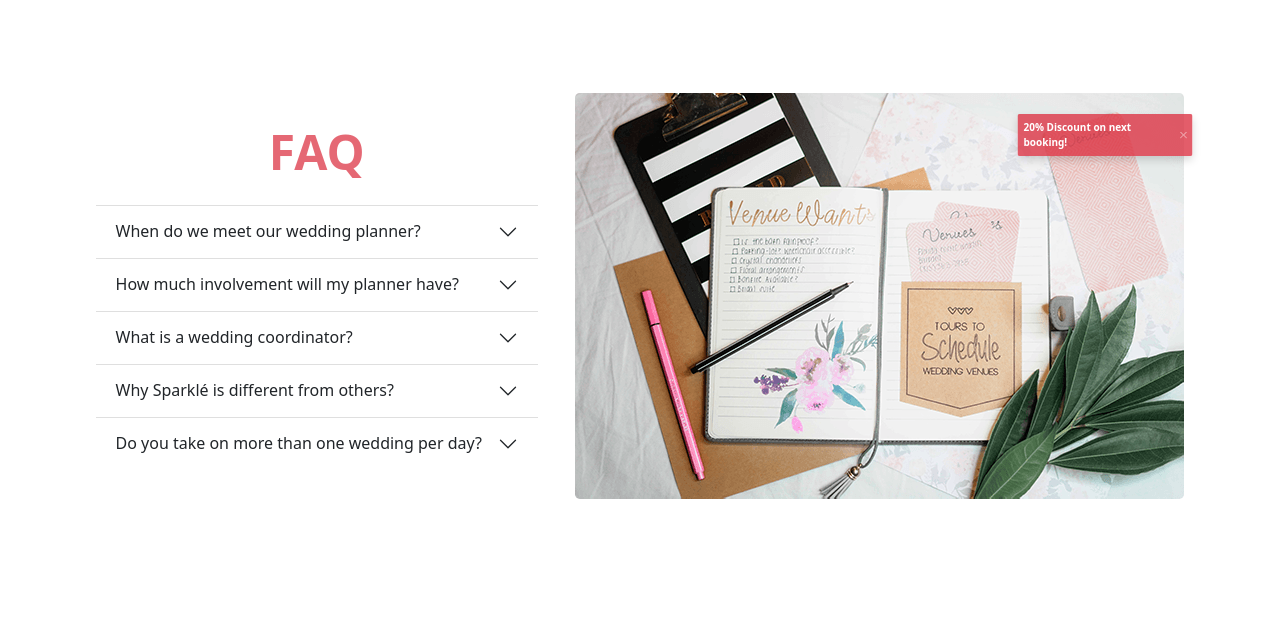
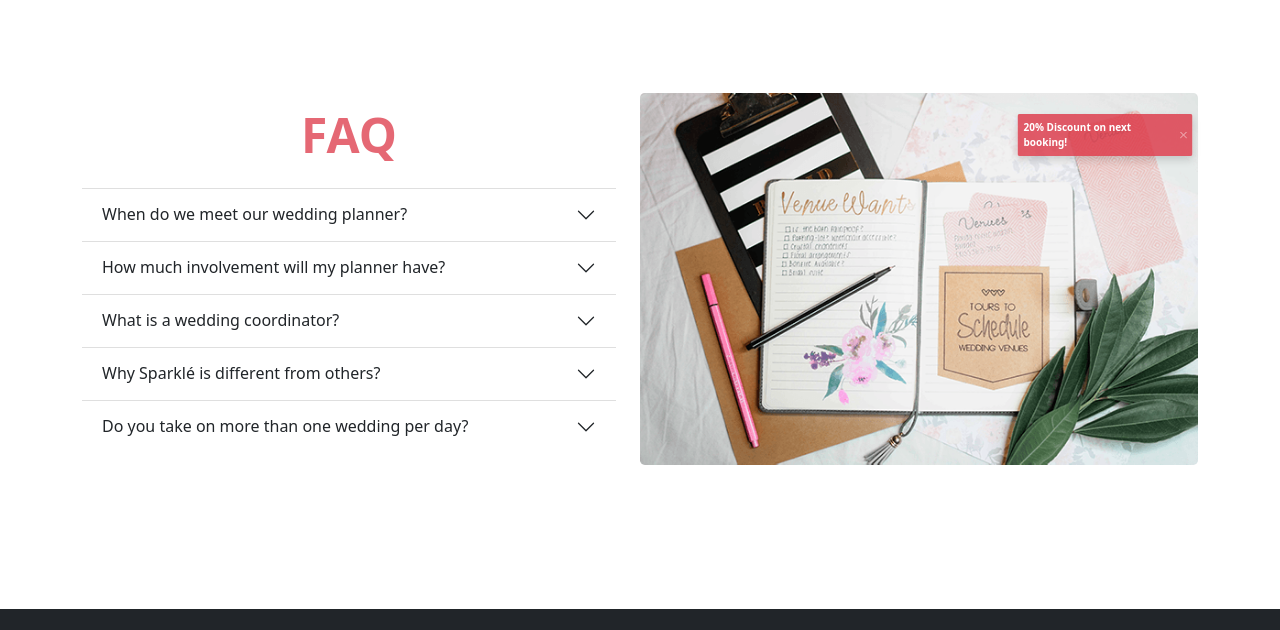
Before and after one commit to salmanahmedx/sparkle-event-planner, a plain HTML site: page index.html in a window 1280 px wide. Shown: the part 2597-3227 px from the top of the page. Drawn offline with nearby package versions, Linux system fonts and the light colour scheme.

Commit message:
accordion fixed

```diff
--- a/style.css
+++ b/style.css
@@ -116,3 +116,8 @@
         right: 0;
     }
 }
+
+.accordion-container .accordion,
+.accordion-container .faq-image-container {
+    flex-basis: 50%;
+}
```
